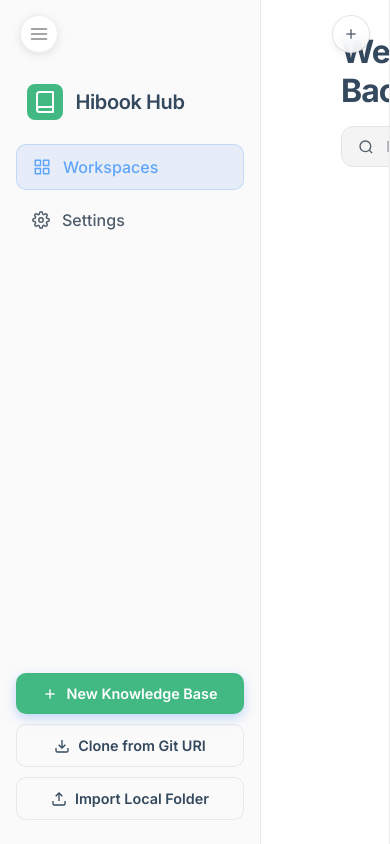
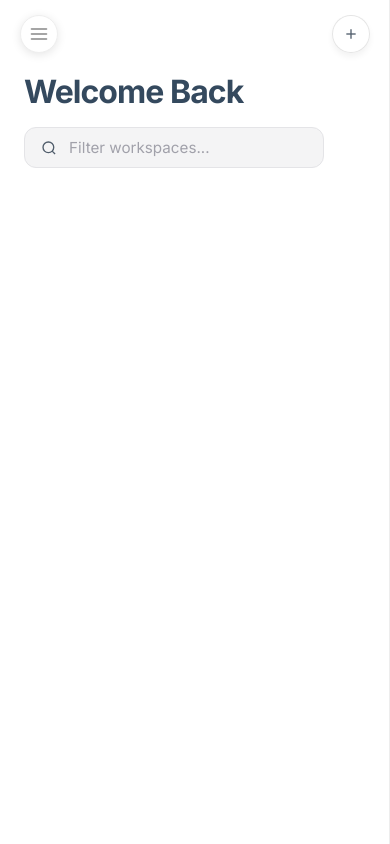
Before and after one commit to DeepSkyStar/hibook, a plain HTML site: page template/hub/index.html in a window 390 px wide. Drawn offline with Linux system fonts and the light colour scheme; no server answers.

Commit message:
[Fix] fix UI bugs.

```diff
--- a/template/hub/dashboard.css
+++ b/template/hub/dashboard.css
@@ -125,6 +125,12 @@ body {
     cursor: pointer;
     transition: all 0.2s ease;
     width: 100%;
+    background: rgba(59, 130, 246, 0.1);
+    color: #3b82f6;
+}
+
+.btn:hover {
+    background: rgba(59, 130, 246, 0.15);
 }
 
 .btn-primary {
@@ -153,8 +159,15 @@ body {
     flex: 1;
     display: flex;
     flex-direction: column;
-    padding: 32px 48px 32px 80px; /* Safe harbor for left fixed 40px hamburger toggle */
+    padding: 32px 48px 0 80px; /* Top Right Bottom Left */
     overflow-y: auto;
+}
+
+.main-content::after {
+    content: '';
+    display: block;
+    min-height: 120px;
+    flex-shrink: 0;
 }
 
 .top-header {
@@ -343,7 +356,7 @@ body {
     display: none;
     justify-content: center;
     align-items: center;
-    z-index: 100;
+    z-index: 9999;
 }
 
 .modal-card {
@@ -462,3 +475,15 @@ body {
     display: flex;
     align-items: center;
 }
+
+@media (max-width: 768px) {
+    .main-content {
+        padding: 0 24px 0 24px;
+    }
+    .top-header {
+        margin-top: 72px;
+    }
+    .workspace-grid {
+        grid-template-columns: 1fr;
+    }
+}
--- a/template/hub/dashboard.js
+++ b/template/hub/dashboard.js
@@ -1,5 +1,10 @@
 document.addEventListener("DOMContentLoaded", () => {
-    // API Bridge binding testing placeholder
+    // Auto-collapse sidebar on mobile
+    if (window.innerWidth <= 768) {
+        const sidebar = document.querySelector('.sidebar');
+        if (sidebar) sidebar.classList.add('sidebar-closed');
+    }
+
     // Wait for DOM
     loadWorkspaces();
     loadSettings();
```
